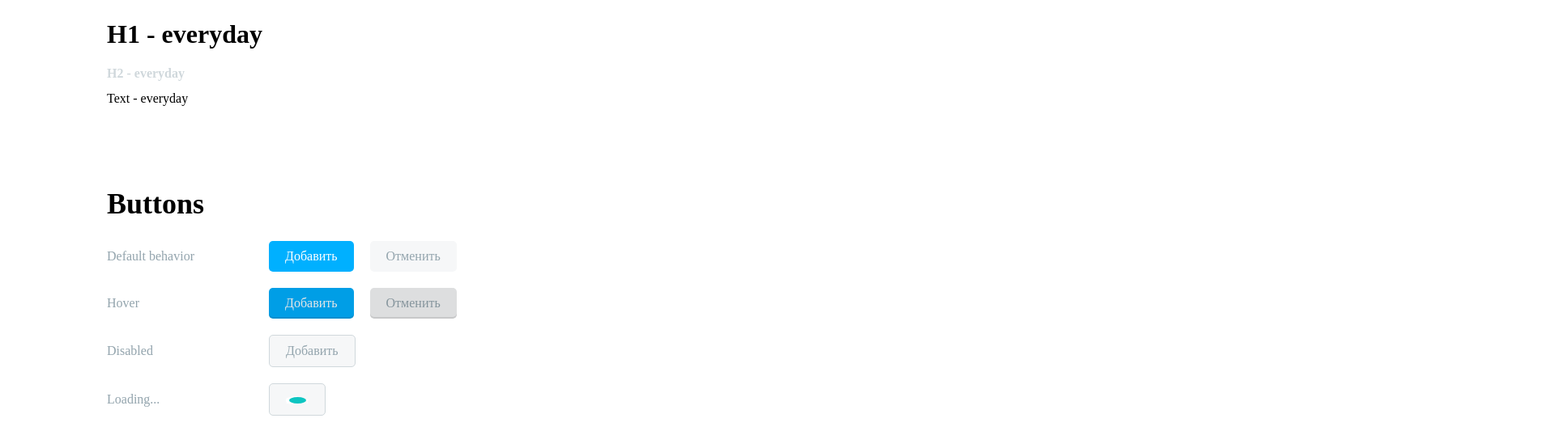
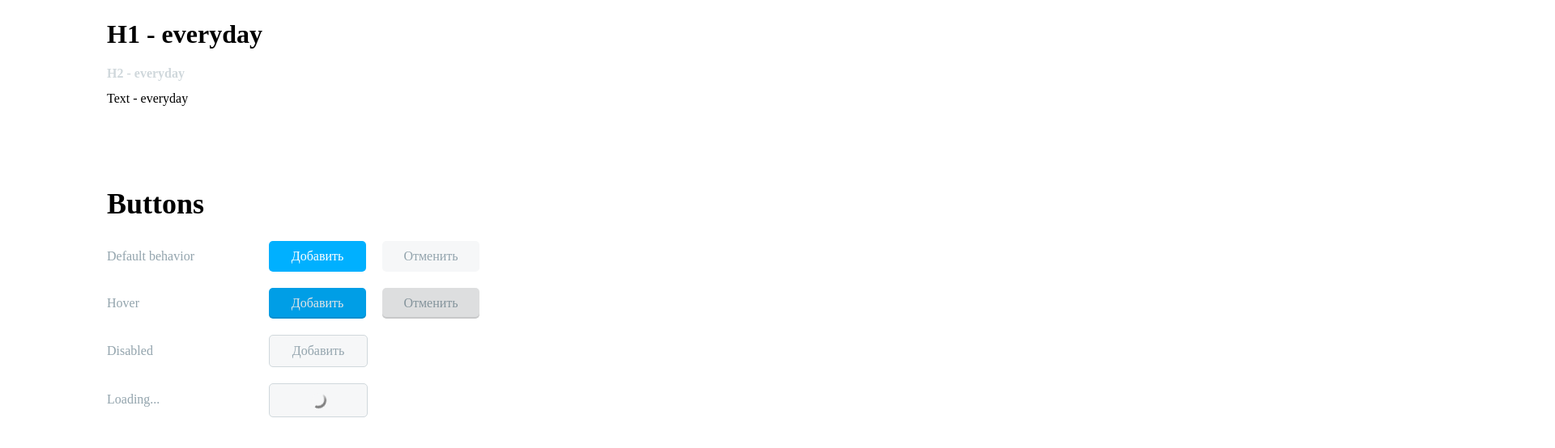
Before and after one commit to ermo4enkov/2dooshka, a React app: page / in a window 1280 px wide. Shown: the part 976-1530 px from the top of the page at 81% size, 1920 px wide, since content can reach past the window. Built offline with nearby package versions, Linux system fonts and the light colour scheme; the HTML template or start-up script is replaced by a standard one.

Commit message:
Added loader and that's all for buttons

```diff
--- a/src/assets/scss/animation.scss
+++ b/src/assets/scss/animation.scss
@@ -1,16 +1,16 @@
 .loader {
-  font-size: 10px;
-  margin: 50px auto;
+  display: inline-block;
+  margin: 0;
   text-indent: -9999em;
-  width: 11em;
-  height: 11em;
+  width: 20px;
+  height: 20px;
   border-radius: 50%;
-  background: #ffffff;
-  background: -moz-linear-gradient(left, #ffffff 10%, rgba(255, 255, 255, 0) 42%);
-  background: -webkit-linear-gradient(left, #ffffff 10%, rgba(255, 255, 255, 0) 42%);
-  background: -o-linear-gradient(left, #ffffff 10%, rgba(255, 255, 255, 0) 42%);
-  background: -ms-linear-gradient(left, #ffffff 10%, rgba(255, 255, 255, 0) 42%);
-  background: linear-gradient(to right, #ffffff 10%, rgba(255, 255, 255, 0) 42%);
+  background: #808080;
+  background: -moz-linear-gradient(left, #808080 10%, rgba(128,128,128, 0) 42%);
+  background: -webkit-linear-gradient(left, #808080 10%, rgba(128,128,128, 0) 42%);
+  background: -o-linear-gradient(left, #808080 10%, rgba(128,128,128, 0) 42%);
+  background: -ms-linear-gradient(left, #808080 10%, rgba(128,128,128, 0) 42%);
+  background: linear-gradient(to right, #808080 10%, rgba(128,128,128, 0) 42%);
   position: relative;
   -webkit-animation: load3 1.4s infinite linear;
   animation: load3 1.4s infinite linear;
@@ -21,7 +21,7 @@
 .loader:before {
   width: 50%;
   height: 50%;
-  background: #ffffff;
+  background: #808080;
   border-radius: 100% 0 0 0;
   position: absolute;
   top: 0;
@@ -29,7 +29,7 @@
   content: '';
 }
 .loader:after {
-  background: #0dc5c1;
+  background: #f6f7f8;
   width: 75%;
   height: 75%;
   border-radius: 50%;
--- a/src/components/button/button.tsx
+++ b/src/components/button/button.tsx
@@ -31,6 +31,7 @@ const StyledButton = styled.div`
     border: ${(props: ButtonProps) => (props.disabled === true || props.isLoading === true)? "solid 1px #d0d8dc;": "none"}
     background-color: ${(props: ButtonProps) => (props.disabled === true || props.isLoading === true)? "#f6f7f8": ''
     };
+    min-width: 80px;
     box-shadow: ${(props: ButtonProps) => props.hover === true? "inset 0 -2px 0 0 rgba(0, 0, 0, 0.1);": "none"};
     filter: ${(props: ButtonProps) => props.hover === true? "brightness(90%);": "none"};
 
@@ -65,7 +66,7 @@ export class Button extends React.Component<ButtonProps, ButtonState> {
     render() {
         return (
             <StyledButton {...this.props} disabled={this.props.disabled? this.props.disabled: this.state.isBlocked} isLoading={this.props.isLoading? this.props.isLoading: this.state.isLoaded} onClick={this.setDisable}>
-                {this.props.isLoading? <span className={this.props.isLoading? "loader": ""}>Loader</span>: this.props.text }
+                {this.props.isLoading? <div className={this.props.isLoading? "loader": ""}>Loading...</div>: this.props.text }
             </StyledButton>
         );
     }
```
